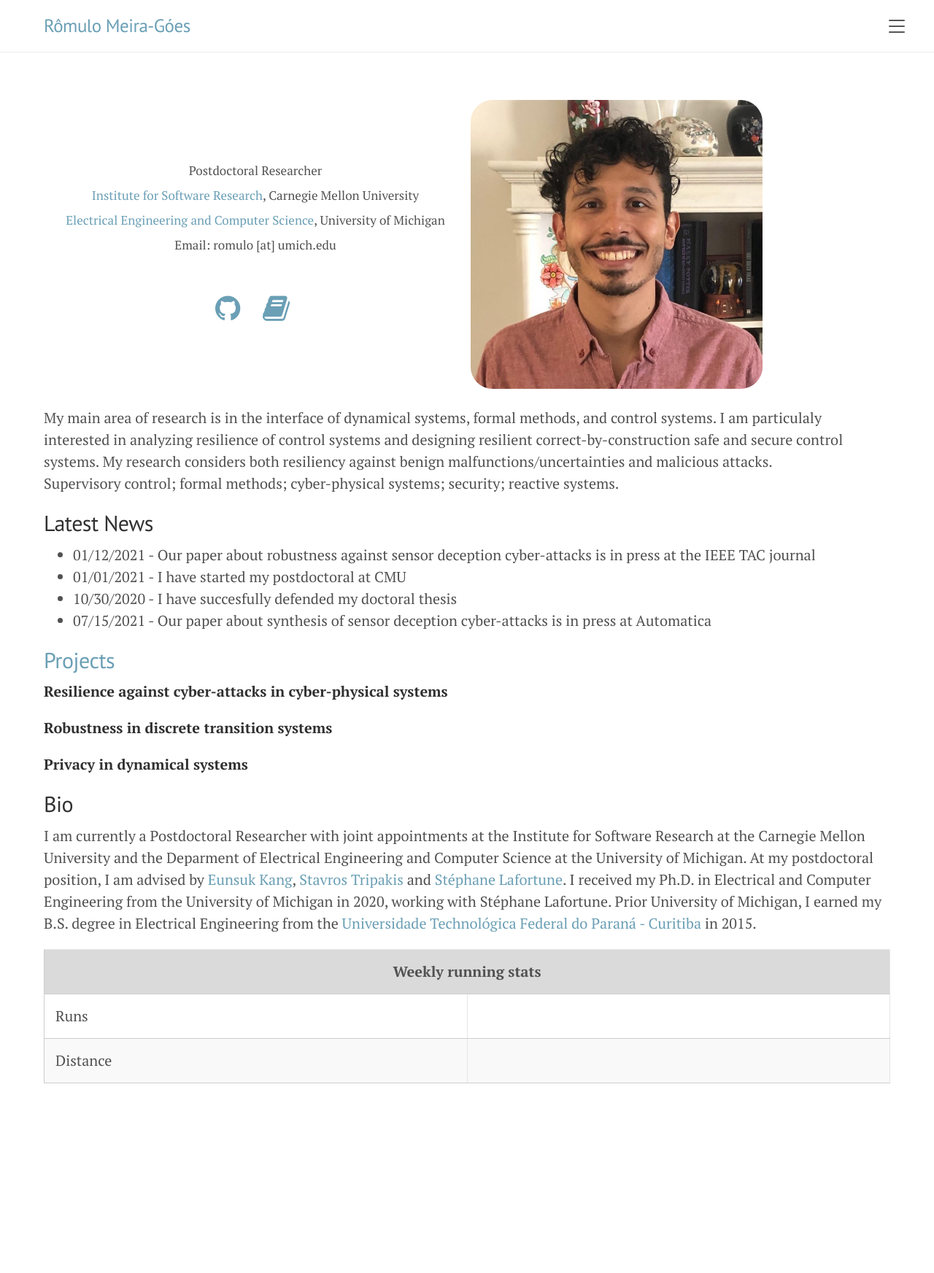
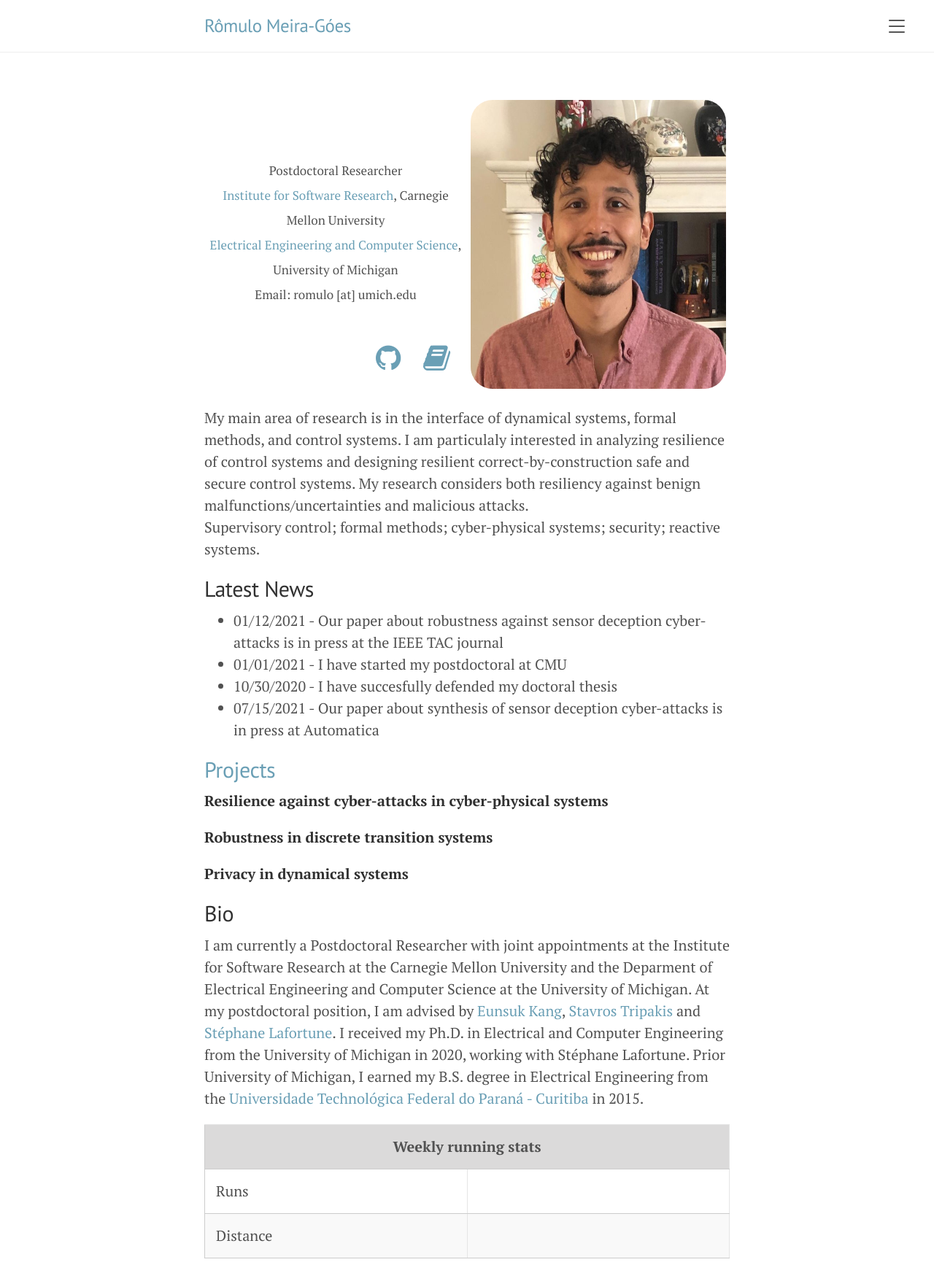
Before and after one commit to romulo-goes/romulo-goes.github.io, a Jekyll site: the page built from index.html, in a window 1280 px wide. Shown: the whole page at 73% size. Built offline with Jekyll 4.4.1, drawn with Linux system fonts in a browser that asks for light colours; the list of posts is cut into pages by our own code; a style sheet for code colours, icons or effects is not loaded; before the commit the page ends 1505 px from its top, so only the background shows below that.

Commit message:
fixing config

```diff
--- a/public/css/lanyon.css
+++ b/public/css/lanyon.css
@@ -82,7 +82,7 @@ h1, h2, h3, h4, h5, h6 {
 }
 @media (min-width: 56em) {
   .container {
-    max-width: 60rem;
+    max-width: 38rem;
   }
 }
 
```
